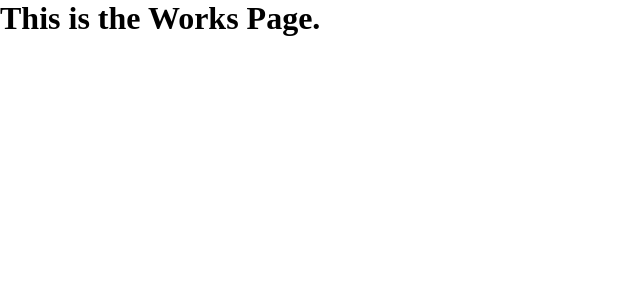
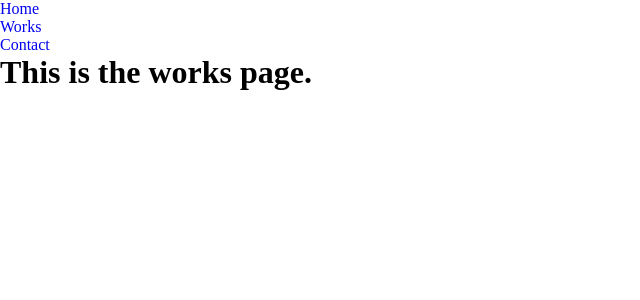
Before and after one commit to stuutzer/watshisname-stuutzer, a Next.js app: page /works in a window 1280 px wide. Shown: the top 300 px of the page, without its empty margins (0-640 px from the left). Built offline with nearby package versions, Linux system fonts and the light colour scheme.

Commit message:
feat: implemented footer component

```diff
--- a/app/works/page.tsx
+++ b/app/works/page.tsx
@@ -1,8 +1,11 @@
+import Navigation from "../components/navigation";
+
 export default function Works() {
   return (
     <>
+    <Navigation />
     <main>
-        <h1>This is the Works Page.</h1>
+        <h1>This is the works page.</h1>
     </main>
     </>
   );
```
Also changed, not shown: app/components/footer.tsx (+11 -0 lines).
